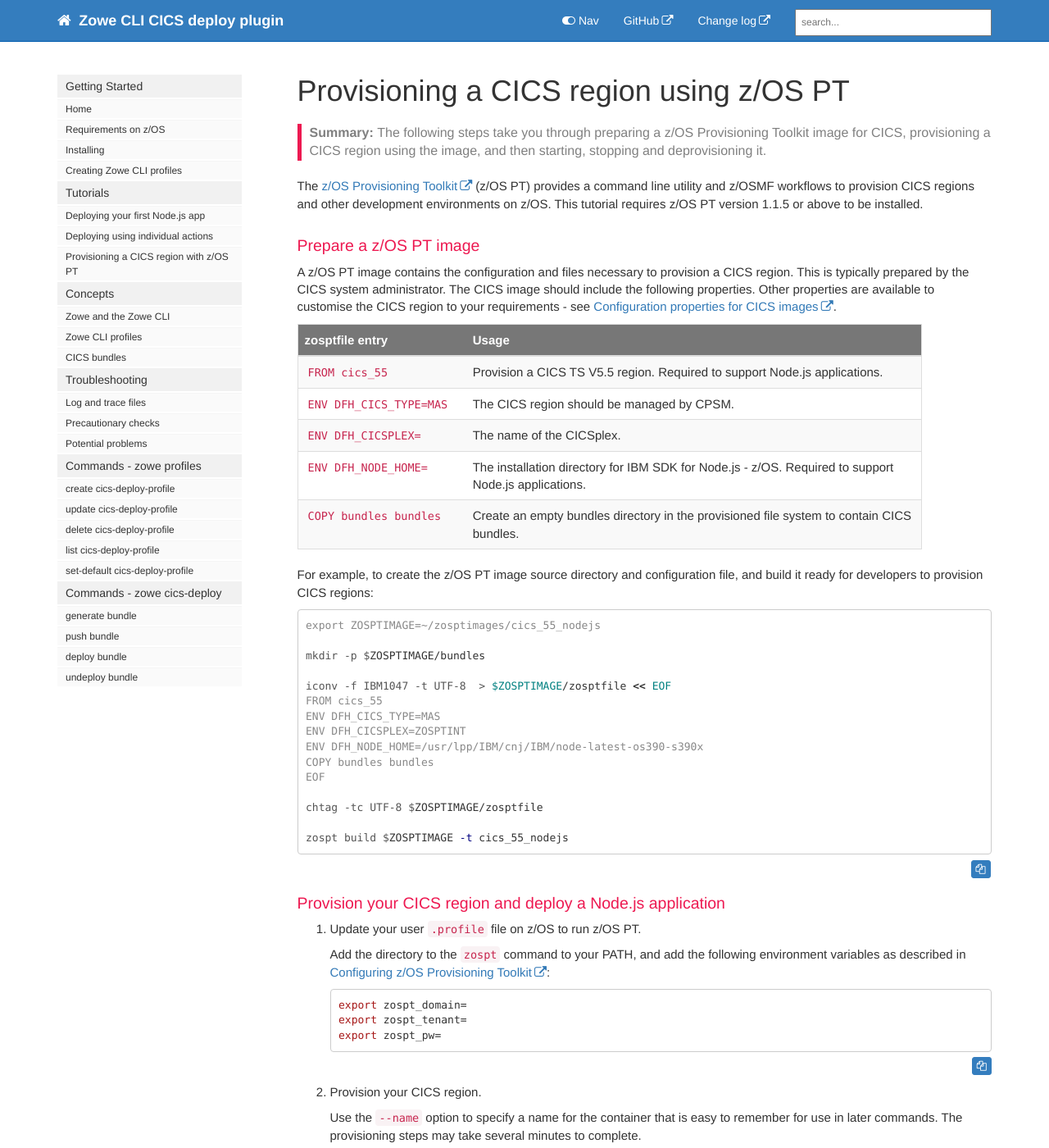
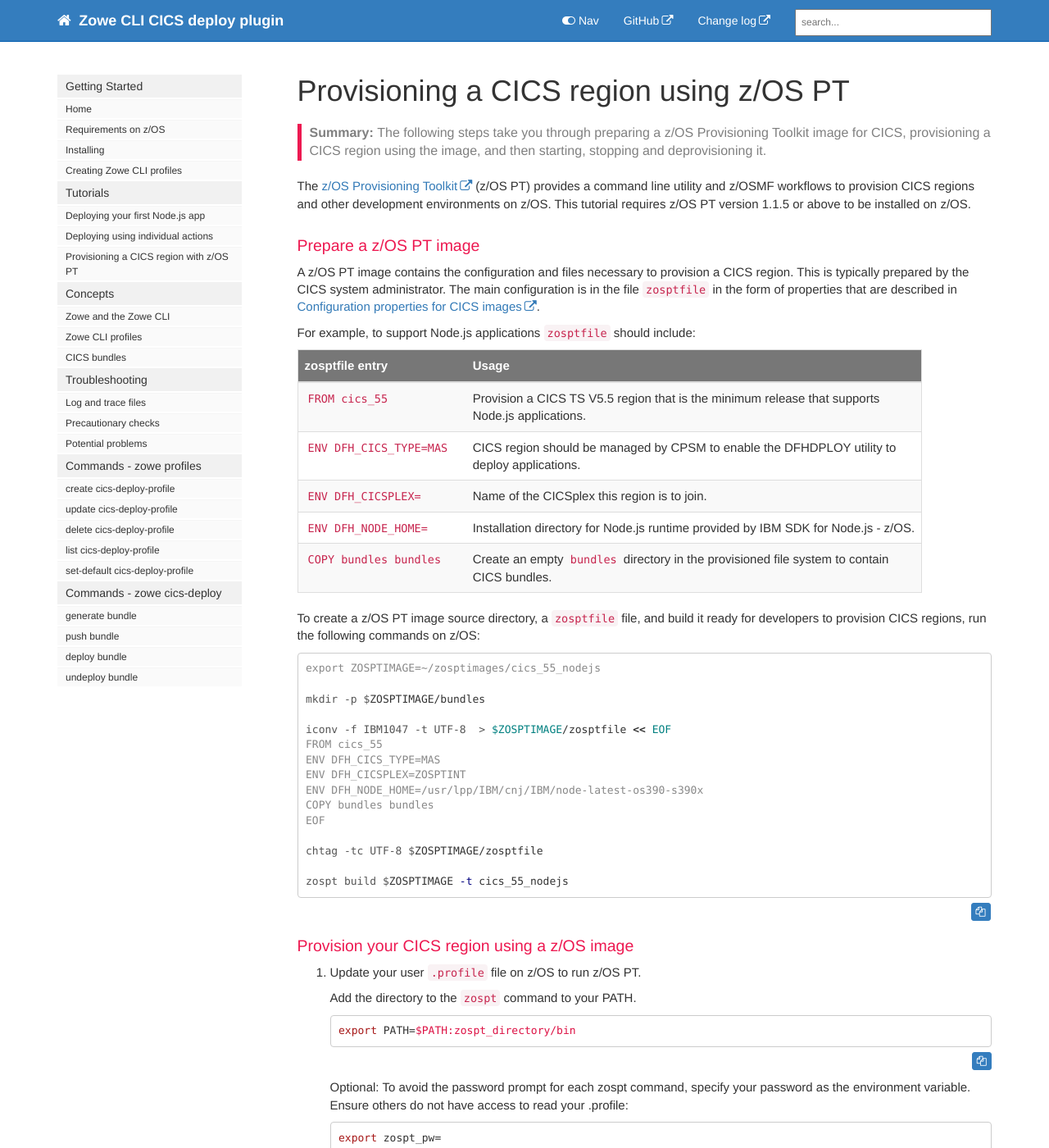
Before and after one commit to IBM/zowe-cli-cics-deploy-plugin, a Jekyll site: the page built from docs/pages/cdp/cdp-Provisioning-a-CICS-region-using-zospt.md, in a window 1280 px wide and 1400 px high. Shown: the whole window at 82% size. Built offline with Jekyll 4.4.1, drawn with Linux system fonts in a browser that asks for light colours; nearby versions of some CDN libraries; comment, search, counter and statistics services are not loaded; some of the changed text lies outside the part shown.

Commit message:
Clarify usage of z/OS PT provisioned directories And clarify zosptfile entries are for Node.js

````diff
--- a/docs/pages/cdp/cdp-Provisioning-a-CICS-region-using-zospt.md
+++ b/docs/pages/cdp/cdp-Provisioning-a-CICS-region-using-zospt.md
@@ -9,21 +9,23 @@ folder: cdp
 toc: true
 ---
 
-The [z/OS Provisioning Toolkit](https://developer.ibm.com/mainframe/products/zospt/) (z/OS PT) provides a command line utility and z/OSMF workflows to provision CICS regions and other development environments on z/OS. This tutorial requires z/OS PT version 1.1.5 or above to be installed.
+The [z/OS Provisioning Toolkit](https://developer.ibm.com/mainframe/products/zospt/) (z/OS PT) provides a command line utility and z/OSMF workflows to provision CICS regions and other development environments on z/OS. This tutorial requires z/OS PT version 1.1.5 or above to be installed on z/OS.
 
 ### Prepare a z/OS PT image
 
-A z/OS PT image contains the configuration and files necessary to provision a CICS region. This is typically prepared by the CICS system administrator. The CICS image should include the following properties. Other properties are available to customise the CICS region to your requirements - see [Configuration properties for CICS images](https://www.ibm.com/support/knowledgecenter/en/SSXH44E_1.0.0/zospt/cics/zospt-cics-properties.html).
+A z/OS PT image contains the configuration and files necessary to provision a CICS region. This is typically prepared by the CICS system administrator. The main configuration is in the file `zosptfile` in the form of properties that are described in [Configuration properties for CICS images](https://www.ibm.com/support/knowledgecenter/en/SSXH44E_1.0.0/zospt/cics/zospt-cics-properties.html).
+
+For example, to support Node.js applications `zosptfile` should include:
 
 | zosptfile&nbsp;entry&nbsp;&nbsp;&nbsp;&nbsp;&nbsp;&nbsp;&nbsp;&nbsp;&nbsp;&nbsp;&nbsp;&nbsp;&nbsp;&nbsp;&nbsp;&nbsp;&nbsp;&nbsp;&nbsp;&nbsp;&nbsp; | Usage |
 | --- | -- |
-| `FROM cics_55` | Provision a CICS TS V5.5 region. Required to support Node.js applications. |
-| `ENV DFH_CICS_TYPE=MAS` | The CICS region should be managed by CPSM. |
-| `ENV DFH_CICSPLEX=` | The name of the CICSplex. |
-| `ENV DFH_NODE_HOME=` | The installation directory for IBM SDK for Node.js - z/OS. Required to support Node.js applications. |
-| `COPY bundles bundles` | Create an empty bundles directory in the provisioned file system to contain CICS bundles. |
+| `FROM cics_55` | Provision a CICS TS V5.5 region that is the minimum release that supports Node.js applications. |
+| `ENV DFH_CICS_TYPE=MAS` | CICS region should be managed by CPSM to enable the DFHDPLOY utility to deploy applications. |
+| `ENV DFH_CICSPLEX=` | Name of the CICSplex this region is to join. |
+| `ENV DFH_NODE_HOME=` | Installation directory for Node.js runtime provided by IBM SDK for Node.js - z/OS. |
+| `COPY bundles bundles` | Create an empty `bundles` directory in the provisioned file system to contain CICS bundles. |
 
-For example, to create the z/OS PT image source directory and configuration file, and build it ready for developers to provision CICS regions:
+To create a z/OS PT image source directory, a `zosptfile` file, and build it ready for developers to provision CICS regions, run the following commands on z/OS:
 
 ```console
 export ZOSPTIMAGE=~/zosptimages/cics_55_nodejs
@@ -43,16 +45,26 @@ chtag -tc UTF-8 $ZOSPTIMAGE/zosptfile
 zospt build $ZOSPTIMAGE -t cics_55_nodejs
 ```
 
-### Provision your CICS region and deploy a Node.js application
+### Provision your CICS region using a z/OS image
 
 1. Update your user `.profile` file on z/OS to run z/OS PT.
 
-   Add the directory to the `zospt` command to your PATH, and add the following environment variables as described in [Configuring z/OS Provisioning Toolkit](https://www.ibm.com/support/knowledgecenter/en/SSXH44E_1.0.0/zospt/zospt-configuring.html):
+   Add the directory to the `zospt` command to your PATH.
+   ```properties
+   export PATH=$PATH:zospt_directory/bin
+   ```
+
+   Optional: To avoid the password prompt for each zospt command, specify your password as the environment variable. Ensure others do not have access to read your .profile:
+
+   ```properties
+   export zospt_pw=
+   ```
+
+   Optional: If z/OSMF is configured with domain and tenant names that are not the default as described in [Configuring z/OS Provisioning Toolkit](https://www.ibm.com/support/knowledgecenter/en/SSXH44E_1.0.0/zospt/zospt-configuring.html), add the following environment variables:
 
    ```properties
    export zospt_domain=
    export zospt_tenant=
-   export zospt_pw=
    ```
 
 2. Provision your CICS region.
@@ -63,7 +75,7 @@ zospt build $ZOSPTIMAGE -t cics_55_nodejs
    zowe zos-uss issue ssh "zospt run cics_55_nodejs --name my_cics_region"
    ```
 
-3. Display the CICS region information.
+3. Display your CICS region information.
 
    ```console
    zowe zos-uss issue ssh "zospt inspect my_cics_region"
@@ -75,19 +87,32 @@ zospt build $ZOSPTIMAGE -t cics_55_nodejs
     "DFH_REGION_APPLID": "CICPY000",
     "DFH_REGION_ZFS_DIRECTORY": "/u/cicprov/mnt/CICPY000",</pre>
 
-4. Update your Zowe CLI cics-deploy profile options.
+    Your applications can make use of the directories and files under the DFH_REGION_ZFS_DIRECTORY path:
 
-   Update `--scope` to be the value from DFH_REGION_APPLID, and `--bundle-directory` to be a bundles subdirectory of DFH_REGION_ZFS_DIRECTORY. For example:
+   | DFH_REGION_ZFS_DIRECTORY<br>sub-directory | Usage |
+   | --- | -- |
+   | /JVMProfiles | JVM server profiles |
+   | /bundles | CICS bundles |
+   | /dfhconfig | CICS configuration files |
+   | /dfhconfig/nodejsprofiles/general.profile | General profile containing values for WORK_DIR and NODE_HOME. Node.js application should include this by adding `%INCLUDE=&USSCONFIG;/nodejsprofiles/general.profile` to their CICS Node.js application profile |
+   | /workdir | Trace, log and configuration files create by applications, Node.js runtimes, Java runtimes, and CICS runtimes |
+
+
+4. Update your Zowe CLI cics-deploy profile options to deploy to your CICS region by default.
+
+   Update `--scope` to be the value from DFH_REGION_APPLID, and `--bundle-directory` to be the `bundles` subdirectory of DFH_REGION_ZFS_DIRECTORY. For example:
 
    ```console
-   zowe profiles update cics-deploy cics --scope CICPY000 --bundle-directory /u/cicprov/mnt/CICPY000/bundles
+   zowe profiles update cics-deploy cics --scope CICPY000 --bundle-directory "/u/cicprov/mnt/CICPY000/bundles"
    ```
 
-You are now ready to deploy applications to the provisioned CICS region. You can try this out by following the steps in [Deploying your first Node.js app](cdp-Deploying-your-first-nodejs-app).
+### Deploying an application to your CICS region
+
+You are now ready to deploy applications to the provisioned CICS region. You can try this out by following the steps in [Deploying your first Node.js app](cdp-Deploying-your-first-nodejs-app). During deployment, the CICS bundle will be copied into the `/bundles` directory, and output files will be written into a sub-directory of `/workdir`.
 
 ### Stop your CICS region
 
-The CICS region and the applications running in it can be stopped if you are not going to be using them for a while by using command:
+The CICS region and the applications running in it can be stopped if you are not going to be using them for a while by using the following command:
 
 ```console
 zowe zos-uss issue ssh "zospt stop my_cics_region"
@@ -103,7 +128,7 @@ zowe zos-uss issue ssh "zospt start my_cics_region"
 
 ### Deprovision your CICS region
 
-The CICS region can be stopped and removed using the following commands. This will remove the z/OS directory used to upload your CICS bundles:
+The CICS region can be stopped and removed completely using the following commands. This will remove the z/OS directory used to upload your CICS applications:
 
 ```console
 zowe zos-uss issue ssh "zospt stop my_cics_region"
````
Also changed, not shown: other parts of docs/pages/cdp/cdp-Provisioning-a-CICS-region-using-zospt.md (+1 -1 lines), docs/pages/cdp/cdp-Creating-Zowe-CLI-profiles.md (+1 -1 lines).
